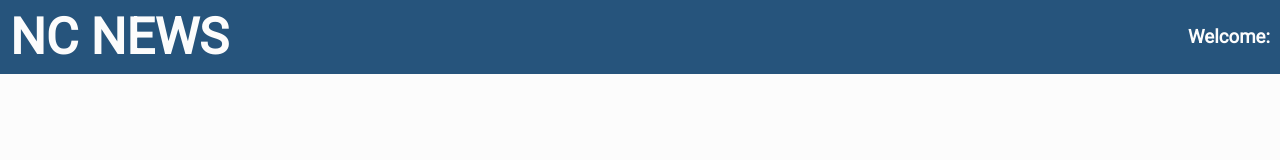
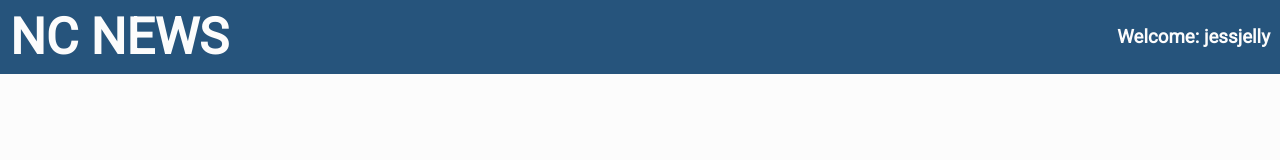
Before and after one commit to RmPillar/NC-News-FE, a React (Create React App) app: page / in a window 1280 px wide. Shown: the top 160 px of the page. Built offline with nearby package versions, Linux system fonts and the light colour scheme; the HTML template or start-up script is replaced by a standard one.

Commit message:
added username

```diff
--- a/src/App.js
+++ b/src/App.js
@@ -6,10 +6,13 @@ import ArticleList from './components/ArticleList';
 import SingleArticle from './components/SingleArticle';
 
 class App extends Component {
+  state = {
+    user: 'jessjelly'
+  };
   render() {
     return (
       <main className='App'>
-        <Header />
+        <Header user={this.state.user} />
         <Router>
           <ArticleList path='/articles/*' />
           <ArticleList path='/:topicSlug/*' />
```
